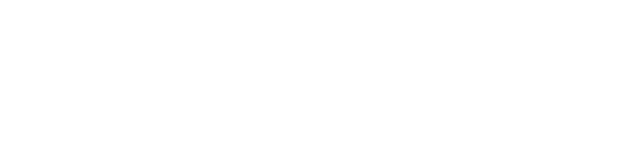
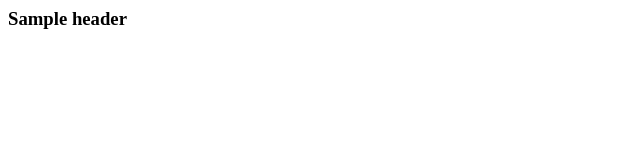
Before and after one commit to stevenm98/git-one, a plain HTML site: page index.html in a window 1280 px wide. Shown: the whole page, without its empty margins (0-640 px from the left). Drawn offline with Linux system fonts and the light colour scheme.

Commit message:
add header in index

```diff
--- a/index.html
+++ b/index.html
@@ -5,6 +5,6 @@
     <title>Sample title</title>
 </head>
 <body>
-
+    <h3>Sample header</h3>
 </body>
 </html>
```
